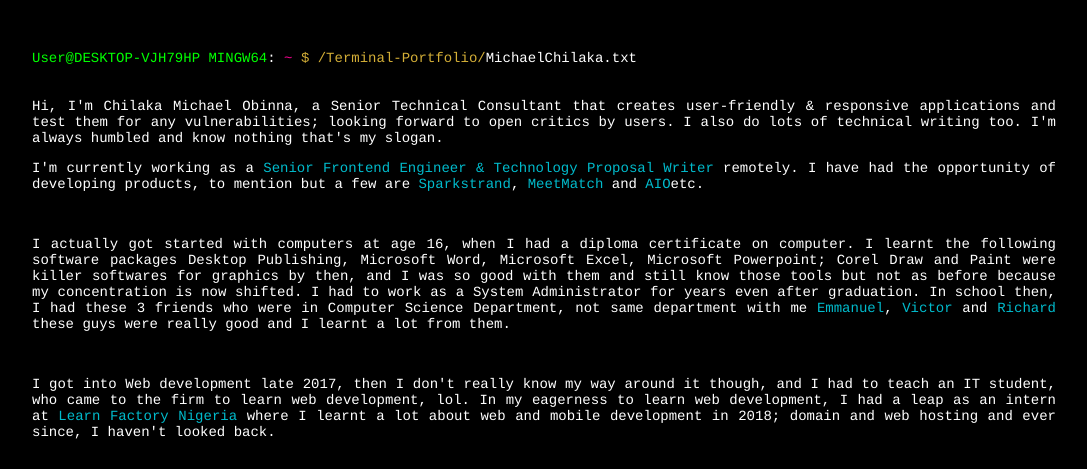
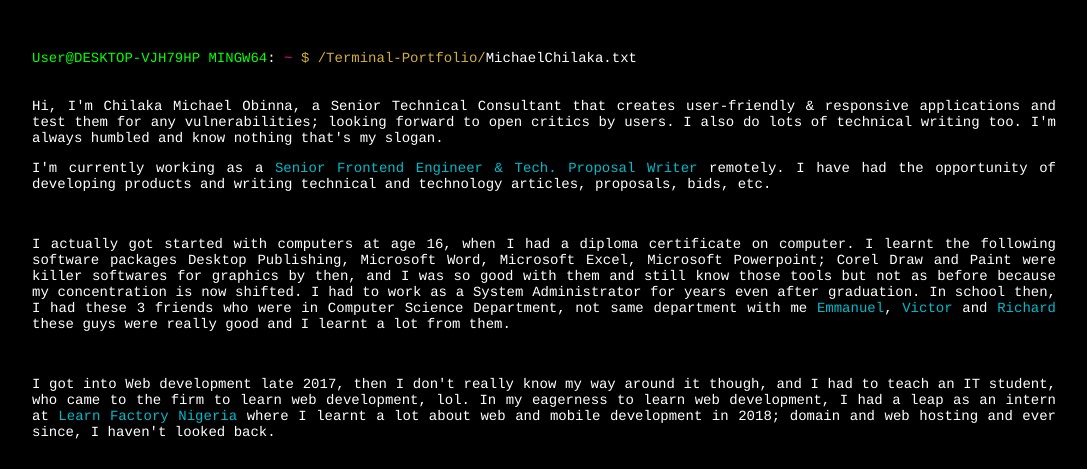
Before and after one commit to siccoo/michaelchilaka, a plain HTML site: page index.html in a window 1280 px wide. Shown: the top 469 px of the page, without its empty margins (96-1183 px from the left). Drawn offline with nearby package versions, Linux system fonts and the light colour scheme; no server answers.

Commit message:
Update index.html

```diff
--- a/index.html
+++ b/index.html
@@ -13,7 +13,7 @@
     <meta property="og:description" content="A frontend engineer translating designs into frontend codes and developer requirements">
     <meta property="og:image" content="http://linkedin.com/in/michael-chilaka/">
     <!-- Website Title  -->
-    <title>Chilaka Michael | Technical Consultant</title>
+    <title>Michael Chilaka | Technical Consultant</title>
     <!-- Required Link tags -->
     <!-- <link rel="stylesheet" href="assets/css/fontawesome.css"> -->
     <link rel="stylesheet" href="https://cdnjs.cloudflare.com/ajax/libs/font-awesome/4.7.0/css/font-awesome.min.css">
@@ -31,8 +31,7 @@
         <br>
         Hi, I'm Chilaka Michael Obinna, a Senior Technical Consultant that creates user-friendly & responsive applications and test them for any vulnerabilities; looking forward to open critics by users. I also do lots of technical writing too. I'm always humbled and know nothing that's my slogan.
         <br>
-        <p>I'm currently working as a <a href="https://michaelchilaka.vercel.app/">Senior Frontend Engineer & Technology Proposal Writer</a> remotely. I have had the opportunity of developing products, to mention but a few are <a href="https://sparkstrand.com/">Sparkstrand</a>, <a href="https://www.meetmatch.biz/">MeetMatch</a> and
-        <a href="https://aio.ng">AIO</a>etc.</p>
+        <p>I'm currently working as a <a href="https://sparkstrand.com/">Senior Frontend Engineer & Tech. Proposal Writer</a> remotely. I have had the opportunity of developing products and writing technical and technology articles, proposals, bids, etc.</p>
         <br>
         <p>I actually got started with computers at age 16, when I had a diploma certificate on computer. I learnt the following software packages Desktop Publishing, Microsoft Word,
     Microsoft Excel, Microsoft Powerpoint; Corel Draw and Paint were killer softwares for graphics by then, and I was so good with them and still know those tools
```
